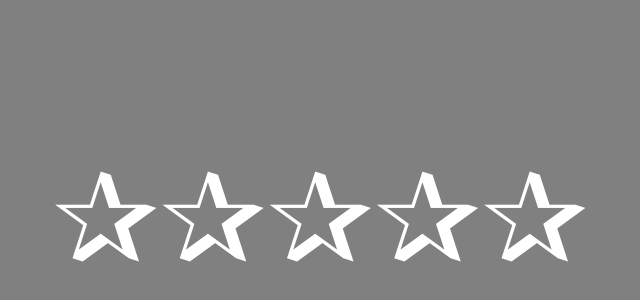
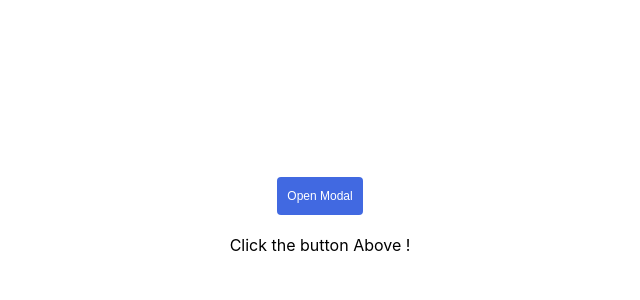
Before and after one commit to utkarshpathak-03/UI-problems-of-learning-React, a React (Create React App) app: page / in a window 1280 px wide. Shown: the part 184-484 px from the top of the page, without its empty margins (320-960 px from the left). Built offline with nearby package versions, Linux system fonts and the light colour scheme.

Commit message:
Star rating , debounce and Modal comps

```diff
--- a/public/index.html
+++ b/public/index.html
@@ -1,4 +1,4 @@
-<!DOCTYPE html>
+<!doctype html>
 <html lang="en">
   <head>
     <meta charset="utf-8" />
@@ -9,7 +9,6 @@
       name="description"
       content="Web site created using create-react-app"
     />
-    <link rel="apple-touch-icon" href="%PUBLIC_URL%/logo192.png" />
     <!--
       manifest.json provides metadata used when your web app is installed on a
       user's mobile device or desktop. See https://developers.google.com/web/fundamentals/web-app-manifest/
--- a/src/App.js
+++ b/src/App.js
@@ -1,11 +1,14 @@
 import React from "react";
 import StarRating from "./components/StarRating";
+import Modal from "./components/ModalComponent";
+import InputBox from "./components/DebouncedInputBox";
 
 function App() {
   return (
-    <div>
-      <StarRating />
-    </div>
+    <>
+      {/* <StarRating /> */}
+      <Modal />
+    </>
   );
 }
 
--- /dev/null
+++ b/src/components/DebouncedInputBox.js
@@ -0,0 +1,51 @@
+import React, { useState, useCallback } from "react";
+
+const InputBox = () => {
+  const [inputText, setInputText] = useState("");
+
+  const debounce = useCallback((fun, delay) => {
+    console.log("hey 2 ");
+
+    let timeout;
+    return function (...args) {
+      console.log("hey 3 ");
+      clearTimeout(timeout);
+      timeout = setTimeout(() => {
+        fun.call(this, args);
+      }, delay);
+    };
+  }, []);
+  const debouncedFun = useCallback(debounce(callbck, 2000), [debounce]);
+  function callbck(args) {
+    setInputText("Message Updated after delay");
+    console.log(args, "args printed");
+  }
+
+  const changeHandler = (e) => {
+    setInputText(e.target.value);
+    if (e.target.value.length >= 3) {
+      debouncedFun();
+    }
+  };
+  return (
+    <>
+      <input
+        type="text"
+        placeholder="Start Typing ... !"
+        value={inputText}
+        onChange={(e) => changeHandler(e)}
+        style={{
+          position: "absolute",
+          top: "50%",
+          left: "50%",
+          transform: "translate(-50%,-50%)",
+          border: "1px solid black",
+          height: "20px",
+          width: "200px",
+        }}
+      />
+    </>
+  );
+};
+
+export default InputBox;
--- /dev/null
+++ b/src/components/ModalComponent.js
@@ -0,0 +1,47 @@
+import React, { useState } from "react";
+import "../styles/Modal.css";
+
+function Modal() {
+  const [toggleModal, setToggleModal] = useState(false);
+  const ModalComp = () => {
+    return (
+      <div className="modalComp">
+        <div className="modalHeader">
+          <span className="modalHeading">Modal</span>
+          <div className="modalClose" onClick={() => setToggleModal(false)}>
+            X
+          </div>
+        </div>
+        <hr />
+        <div className="modalBody">
+          <h3>What is a modal ?</h3>
+          <div>
+            A modal in user interface (UI) design is a large, prominent element
+            that appears on top of an application's main window or a webpage.
+            Modals are also known as modal windows, overlays, pop-ups,
+            pop-overs, or dialog windows.{" "}
+          </div>
+        </div>
+      </div>
+    );
+  };
+  return (
+    <div
+      className="modalRoot"
+      style={{ background: toggleModal ? "lightGray" : "white" }}
+      onClick={() => {
+        if (toggleModal) {
+          setToggleModal(false);
+        }
+      }}
+    >
+      {toggleModal && <ModalComp />}
+      <button className="bttnClass" onClick={() => setToggleModal(true)}>
+        Open Modal
+      </button>
+      <span>Click the button Above !</span>
+    </div>
+  );
+}
+
+export default Modal;
--- /dev/null
+++ b/src/styles/Modal.css
@@ -0,0 +1,49 @@
+.modalRoot {
+  display: flex;
+  flex-direction: column;
+  justify-content: center;
+  align-items: center;
+  height: 100vh;
+  width: 100%;
+  margin: 0;
+  position: relative;
+}
+.bttnClass {
+  margin-bottom: 20px;
+  color: white;
+  background-color: royalblue;
+  border-radius: 4px;
+  border: none;
+  padding: 12px 10px;
+  cursor: pointer;
+  font-size: 12px;
+}
+.modalComp {
+  background-color: rgb(225, 237, 244);
+  width: 500px;
+  height: 250px;
+  padding: 20px;
+  border: 0.5px solid lightblue;
+  border-radius: 5px;
+  position: absolute;
+  box-shadow: 5px 5px 12px;
+}
+.modalHeader {
+  display: flex;
+}
+.modalHeading {
+  width: 100%;
+}
+.modalClose {
+  cursor: pointer;
+}
+.modalClose:hover {
+  color: red;
+}
+button:active {
+  background-color: green;
+  color: royalblue;
+}
+button:hover {
+  background-color: skyblue;
+}
```
Also changed, not shown: public/manifest.json.
